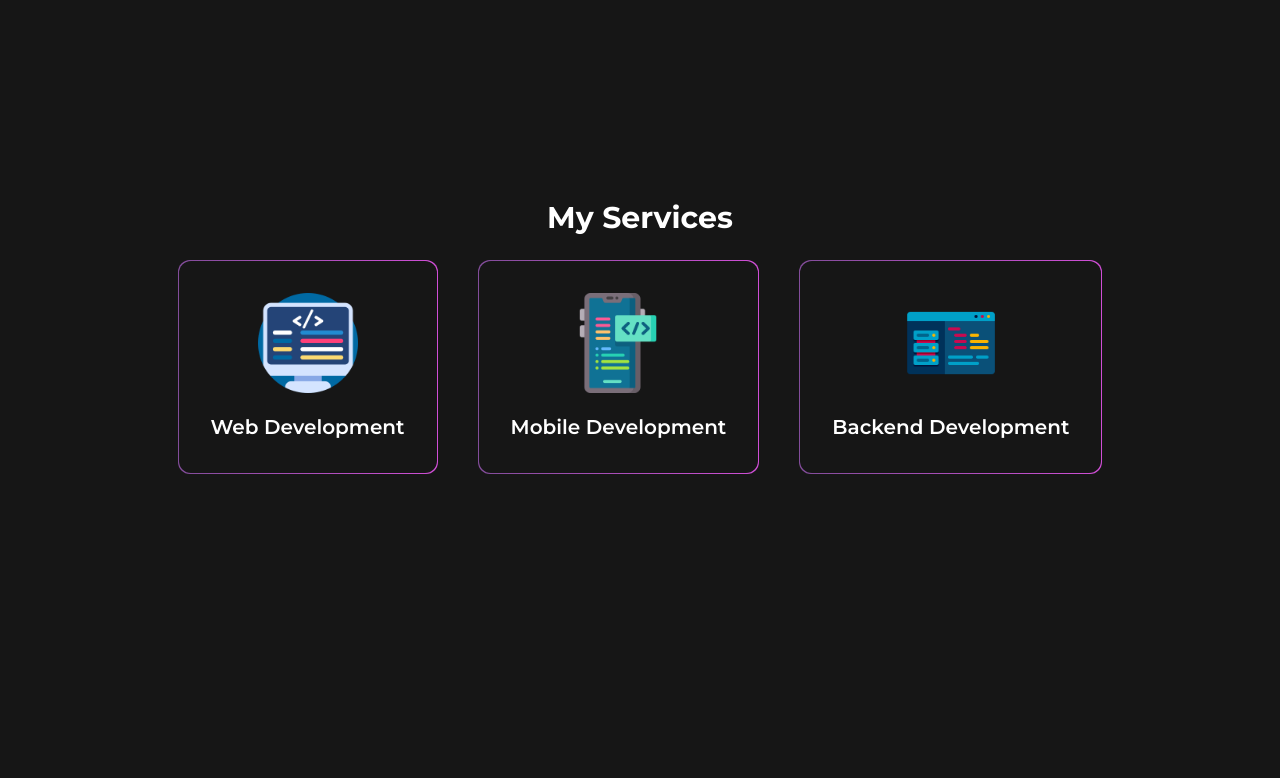
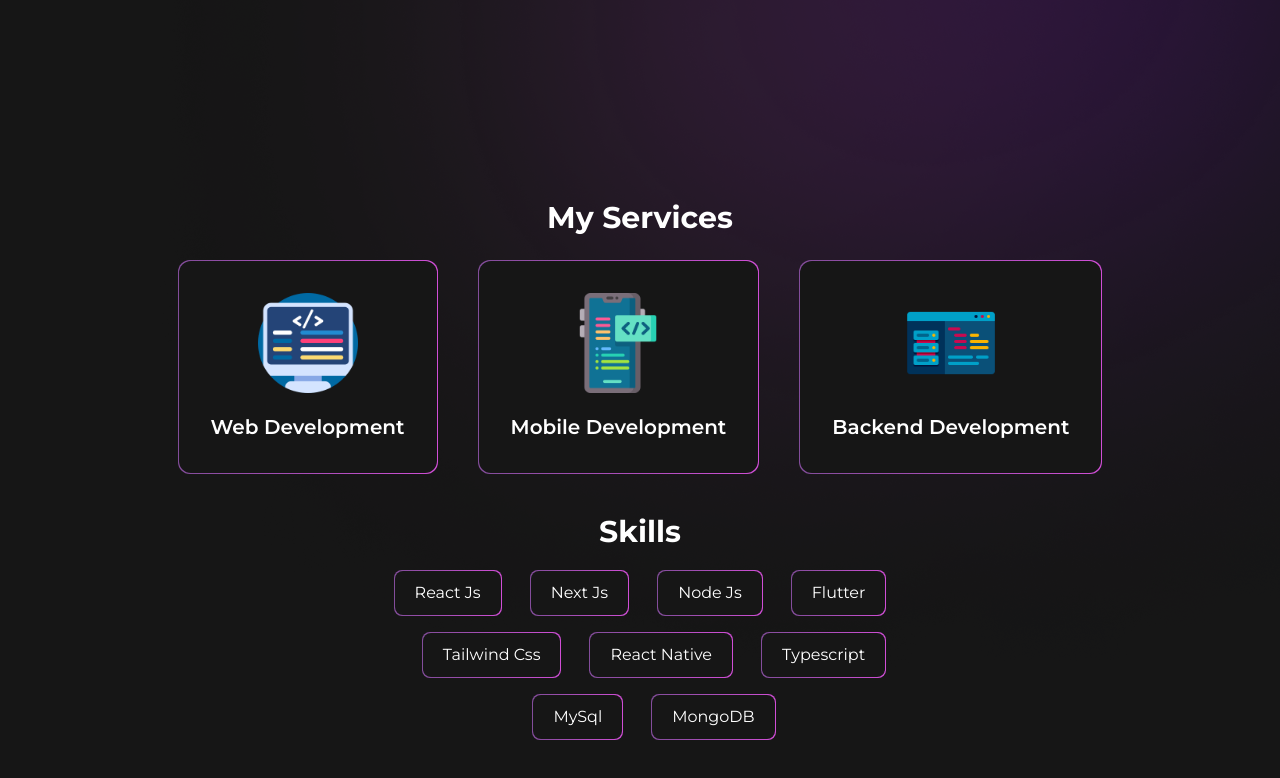
Before and after one commit to Al-Ghozy03/portfolio, a Next.js app: page / in a window 1280 px wide. Shown: the part 600-1378 px from the top of the page. Before the commit the page ends 1102 px from the top, so only its background shows below. Built offline with nearby package versions, Linux system fonts and the light colour scheme.

Commit message:
feat: skills

```diff
--- /dev/null
+++ b/src/app/components/skills.jsx
@@ -0,0 +1,36 @@
+import Title from "@/components/title";
+
+let skills = [
+  "react js",
+  "next js",
+  "node js",
+  "flutter",
+  "tailwind css",
+  "react native",
+  "typescript",
+  "MySql",
+  "MongoDB",
+];
+
+export default function Skills() {
+  return (
+    <section id="skills" className="mt-10">
+      <Title>skills</Title>
+      <div className="flex flex-wrap lg:space-x-7 justify-center mt-5 w-1/2 mx-auto">
+        {skills.map((v, i) => (
+          <Card>{v}</Card>
+        ))}
+      </div>
+    </section>
+  );
+}
+
+function Card({ children }) {
+  return (
+    <div className="bg-gradient-to-r from-[#834D9B] to-[#D04ED6] p-px flex justify-center items-center rounded-lg mb-4">
+      <button className="w-full bg-[#161616] px-5 py-2.5 rounded-lg capitalize">
+        {children}
+      </button>
+    </div>
+  );
+}
--- a/src/app/page.jsx
+++ b/src/app/page.jsx
@@ -3,6 +3,7 @@ import Navbar from "./components/navbar";
 import circle from "./assets/img/circle.png";
 import About from "./components/about";
 import MyServices from "./components/my_service";
+import Skills from "./components/skills";
 
 export default function Home() {
   const openEmail = () => {
@@ -12,9 +13,10 @@ export default function Home() {
   return (
     <>
       <Navbar />
-      <main className="px-10 pb-7 w-full bg-cover">
+      <main className="px-10 pb-7 w-full bg-right bg-no-repeat" style={{backgroundImage:`url(${circle.src})`}}>
         <About />
         <MyServices />
+        <Skills />
       </main>
     </>
   );
```
